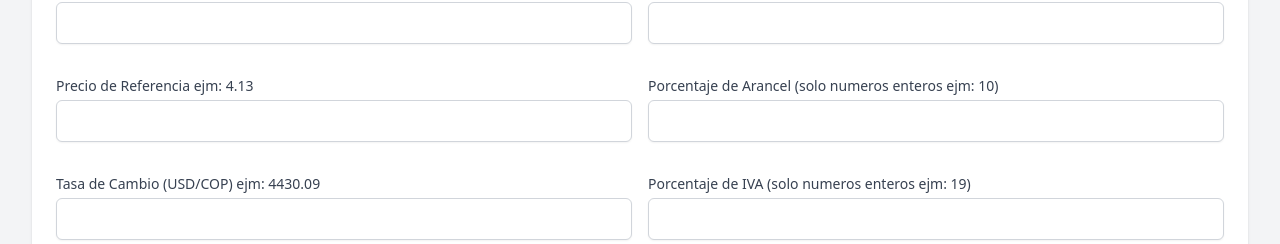
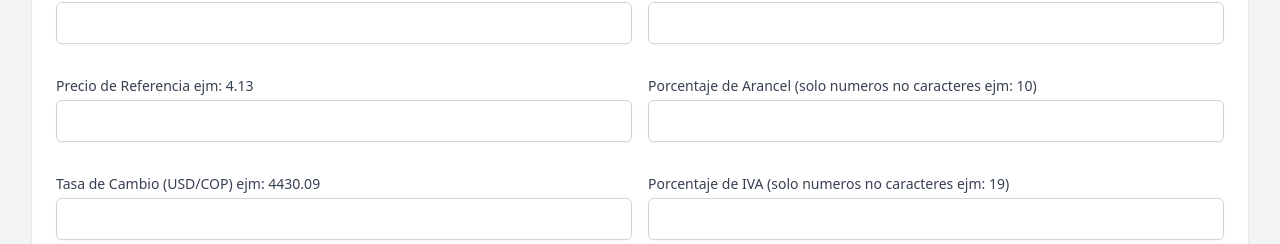
Before and after one commit to fabianalmanza/precio-importaciones, a React (Vite) app: page / in a window 1280 px wide. Shown: the part 208-452 px from the top of the page. Built offline with nearby package versions, Linux system fonts and the light colour scheme.

Commit message:
Refactor variable and function names for clarity and consistency Update .gitignore to include 'dist' directory Fix input labels for arancel and IVA percentages

```diff
--- a/src/components/CalculadoraPrecio.jsx
+++ b/src/components/CalculadoraPrecio.jsx
@@ -83,7 +83,7 @@ export default function CalculadoraPrecio() {
             onChange={(valor) => manejarCambioEntrada('precioReferencia', valor)}
           />
           <CampoEntrada
-            etiqueta="Porcentaje de Arancel (solo numeros enteros ejm: 10)"
+            etiqueta="Porcentaje de Arancel (solo numeros no caracteres ejm: 10)"
             valor={valores.porcentajeArancel}
             onChange={(valor) => manejarCambioEntrada('porcentajeArancel', valor)}
           />
@@ -93,7 +93,7 @@ export default function CalculadoraPrecio() {
             onChange={(valor) => manejarCambioEntrada('tasaCambio', valor)}
           />
           <CampoEntrada
-            etiqueta="Porcentaje de IVA (solo numeros enteros ejm: 19)"
+            etiqueta="Porcentaje de IVA (solo numeros no caracteres ejm: 19)"
             valor={valores.porcentajeIVA}
             onChange={(valor) => manejarCambioEntrada('porcentajeIVA', valor)}
           />
```
Also changed, not shown: 1 other file (tests, documents, lock files or other folders).
